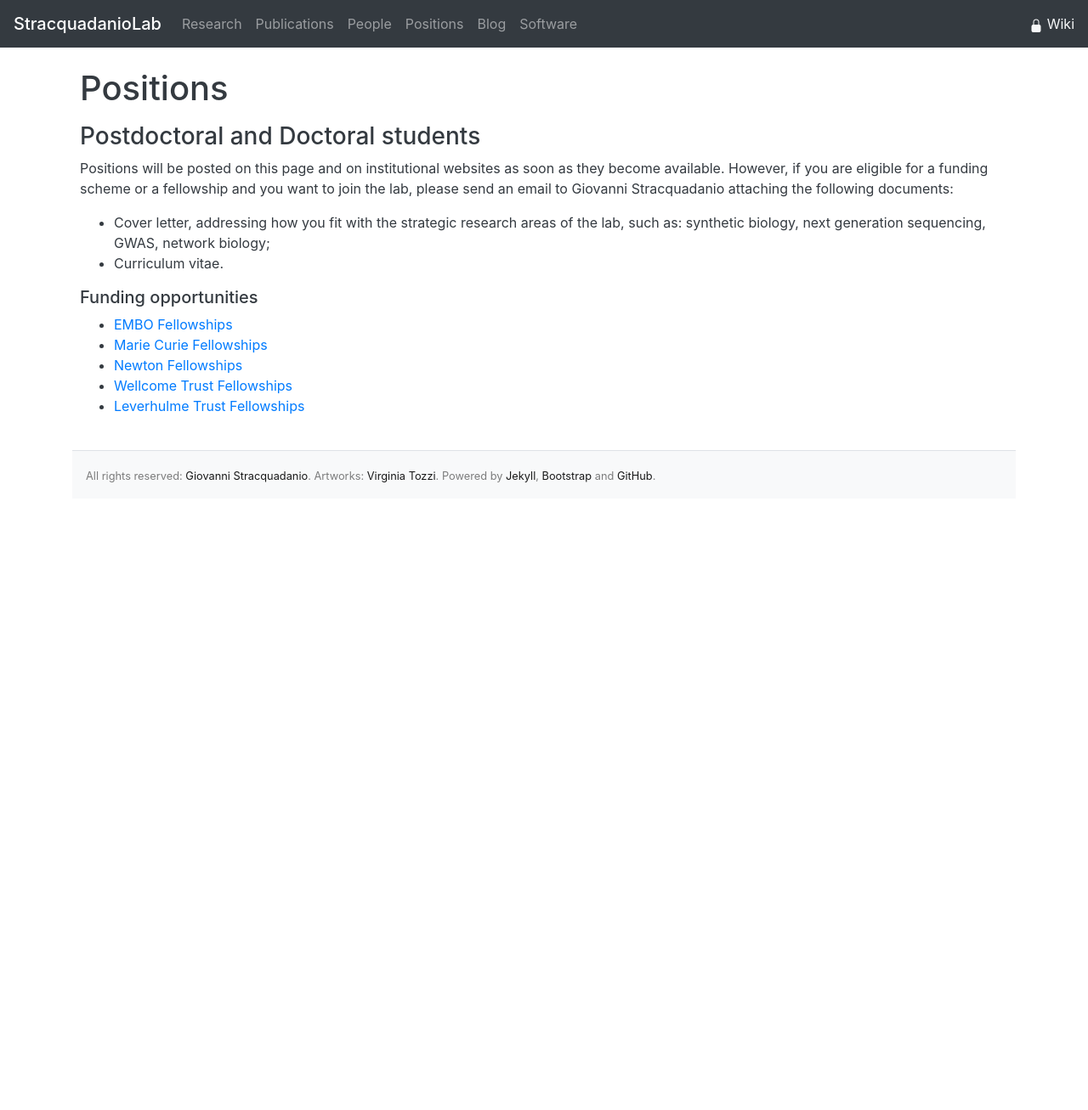
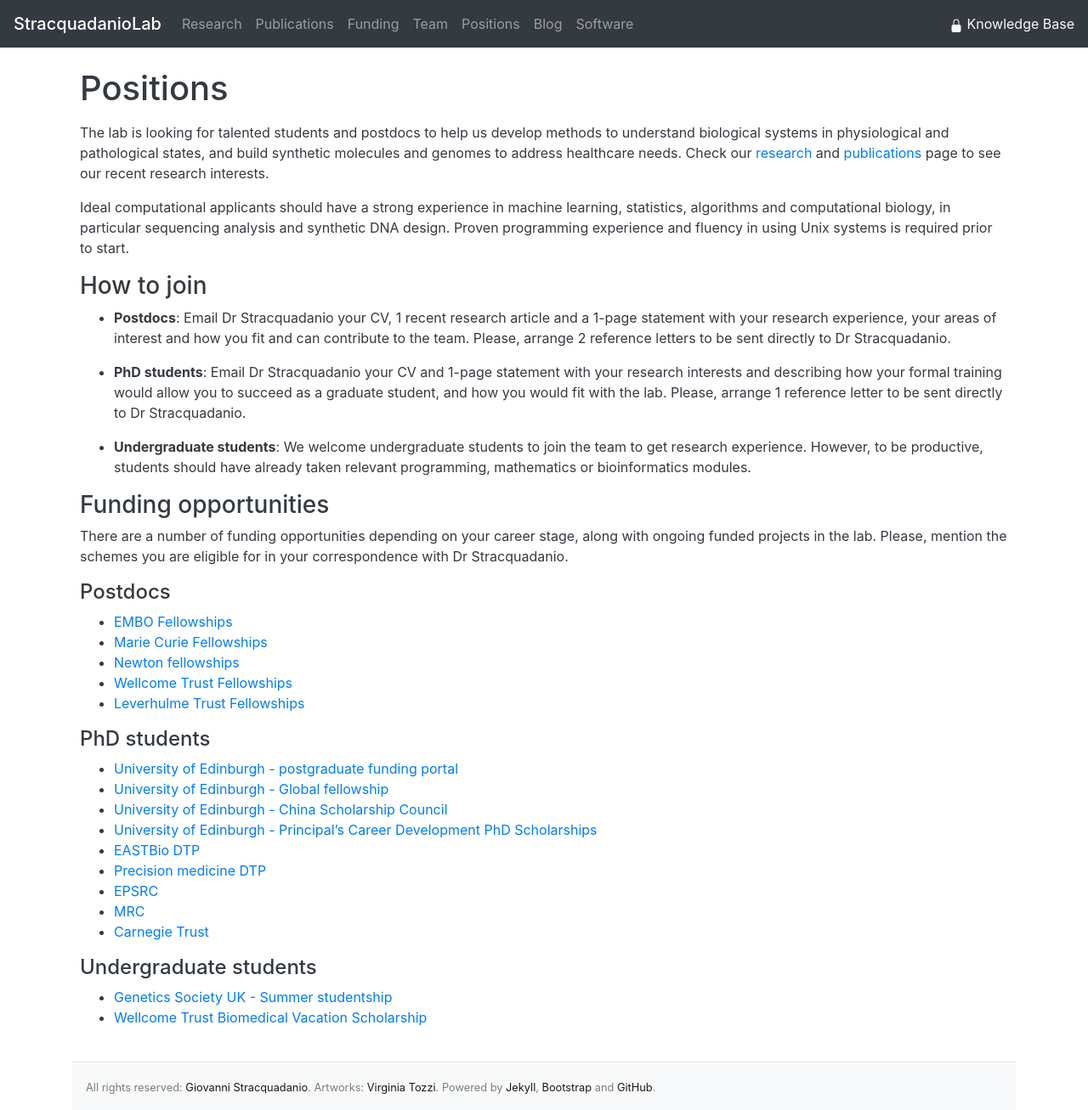
Before and after one commit to stracquadaniolab/stracquadaniolab.github.io, a Jekyll site: the page built from positions.md, in a window 1280 px wide and 1307 px high. Shown: the whole window at 85% size. Built offline with Jekyll 4.4.1, drawn with Linux system fonts in a browser that asks for light colours.

Commit message:
updated positions, funding and team

```diff
--- a/_includes/_header.html
+++ b/_includes/_header.html
@@ -10,7 +10,10 @@
           <a class="nav-link" href="/publications">Publications</a>
         </li>
         <li class="nav-item">
-          <a class="nav-link" href="/people">People</a>
+          <a class="nav-link" href="/funding">Funding</a>
+        </li>
+        <li class="nav-item">
+          <a class="nav-link" href="/team">Team</a>
         </li>
         <li class="nav-item">
           <a class="nav-link" href="/positions">Positions</a>
@@ -27,7 +30,7 @@
           <path d="M2.5 9a2 2 0 0 1 2-2h7a2 2 0 0 1 2 2v5a2 2 0 0 1-2 2h-7a2 2 0 0 1-2-2V9z"/>
           <path fill-rule="evenodd" d="M4.5 4a3.5 3.5 0 1 1 7 0v3h-1V4a2.5 2.5 0 0 0-5 0v3h-1V4z"/>
         </svg>
-        Wiki
+        Knowledge Base
       </a>
     </div>
   </nav>
--- a/positions.md
+++ b/positions.md
@@ -4,15 +4,58 @@ title: Positions
 permalink: /positions/
 ---
 
-### Postdoctoral and Doctoral students
-Positions will be posted on this page and on institutional websites as soon as they become available. However, if you are eligible for a funding scheme or a fellowship and you want to join the lab, please send an email to Giovanni Stracquadanio attaching the following documents:
+The lab is looking for talented students and postdocs to help us develop methods
+to understand biological systems in physiological and pathological states, and
+build synthetic molecules and genomes to address healthcare needs. Check our
+[research](/research) and [publications](/publications) page to see our recent
+research interests.
 
-*  Cover letter, addressing how you fit with the strategic research areas of the lab, such as: synthetic biology, next generation sequencing, GWAS, network biology;
-*  Curriculum vitae.
+Ideal computational applicants should have a strong experience in machine learning,
+statistics, algorithms and computational biology, in particular sequencing
+analysis and synthetic DNA design. Proven programming experience and fluency in
+using Unix systems is required prior to start.
 
-##### Funding opportunities
+### How to join
+
+* **Postdocs**: Email Dr Stracquadanio your CV, 1 recent research article and a
+  1-page statement with your research experience, your areas of interest and how
+  you fit and can contribute to the team. Please, arrange 2 reference letters to
+  be sent directly to Dr Stracquadanio.
+
+* **PhD students**: Email Dr Stracquadanio your CV and 1-page statement with
+  your research interests and describing how your formal training would allow
+  you to succeed as a graduate student, and how you would fit with the lab.
+  Please, arrange 1 reference letter to be sent directly to Dr Stracquadanio.
+
+*  **Undergraduate students**: We welcome undergraduate students to join the
+   team to get research experience. However, to be productive, students should
+   have already taken relevant programming, mathematics or bioinformatics
+   modules.
+
+
+### Funding opportunities
+There are a number of funding opportunities depending on your career stage,
+along with ongoing funded projects in the lab. Please, mention the schemes you
+are eligible for in your correspondence with Dr Stracquadanio.
+
+#### Postdocs
 * [EMBO Fellowships](http://www.embo.org/funding-awards/fellowships)
 * [Marie Curie Fellowships](http://ec.europa.eu/research/mariecurieactions/about/individual-fellowships_en)
-* [Newton Fellowships](http://newtonfellowships.org/the-fellowships/)
+* [Newton fellowships](https://royalsociety.org/grants-schemes-awards/grants/newton-international/)
 * [Wellcome Trust Fellowships](https://wellcome.ac.uk/funding/sir-henry-wellcome-postdoctoral-fellowships)
 * [Leverhulme Trust Fellowships](https://www.leverhulme.ac.uk/funding/grant-schemes/early-career-fellowships)
+
+#### PhD students
+* [University of Edinburgh - postgraduate funding portal](https://www.ed.ac.uk/student-funding/postgraduate)
+* [University of Edinburgh - Global fellowship](https://www.ed.ac.uk/student-funding/postgraduate/international/global/research)
+* [University of Edinburgh - China Scholarship Council](https://www.ed.ac.uk/student-funding/postgraduate/international/region/asia/china-council)
+* [University of Edinburgh - Principal's Career Development PhD Scholarships](https://www.ed.ac.uk/student-funding/postgraduate/uk-eu/university-scholarships/development)
+* [EASTBio DTP](https://www.ed.ac.uk/roslin/postgraduate/bbsrc-eastbio-dtp)
+* [Precision medicine DTP](https://www.ed.ac.uk/usher/precision-medicine)
+* [EPSRC](https://www.ed.ac.uk/student-funding/postgraduate/uk-eu/research-councils/epsrc)
+* [MRC](https://www.ed.ac.uk/student-funding/postgraduate/uk-eu/research-councils/mrc)
+* [Carnegie Trust](https://www.carnegie-trust.org/award-schemes/carnegie-phd-scholarships/)
+
+#### Undergraduate students
+* [Genetics Society UK - Summer studentship](https://genetics.org.uk/grants/summer-studentships/)
+* [Wellcome Trust Biomedical Vacation Scholarship](https://wellcome.ac.uk/grant-funding/schemes/biomedical-vacation-scholarships)
```
Also changed, not shown: _data/people.json (+27 -28 lines), funding.md (added, +11 -0 lines), team.md (renamed from people.md, +5 -5 lines), images/nvidia.jpg (added), images/wellcome-logo-black.png (added).
